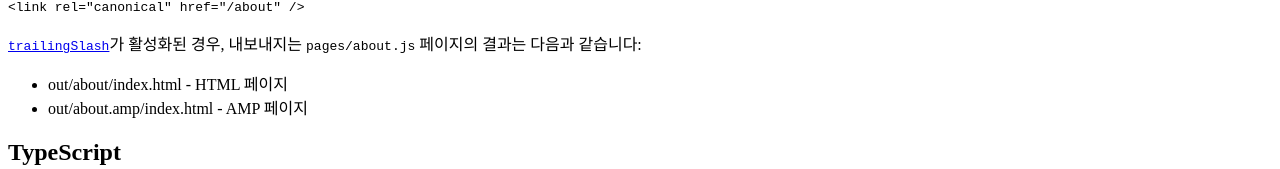
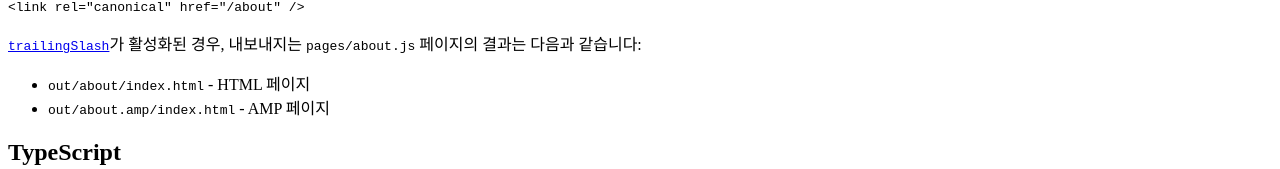
Before and after one commit to luciancah/nextjs-ko, a Next.js app: page /docs/pages/building-your-application/configuring/amp in a window 1280 px wide. Shown: the part 2263-2432 px from the top of the page. Built offline with nearby package versions, Linux system fonts and the light colour scheme.

Commit message:
[#105] fix: 인라인 스타일 유지

```diff
--- a/pages/docs/pages/building-your-application/configuring/amp.mdx
+++ b/pages/docs/pages/building-your-application/configuring/amp.mdx
@@ -147,8 +147,8 @@ Next.js는 HTML 버전에 페이지의 AMP 버전 링크를 자동으로 삽입
 
 [`trailingSlash`](/docs/app/api-reference/next-config-js/trailingSlash)가 활성화된 경우, 내보내지는 `pages/about.js` 페이지의 결과는 다음과 같습니다:
 
-- out/about/index.html - HTML 페이지
-- out/about.amp/index.html - AMP 페이지
+- `out/about/index.html` - HTML 페이지
+- `out/about.amp/index.html` - AMP 페이지
 
 ## TypeScript
 
```
